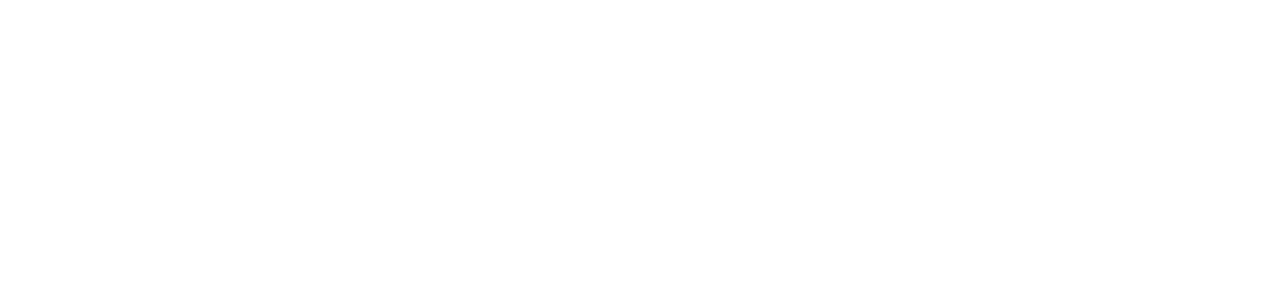
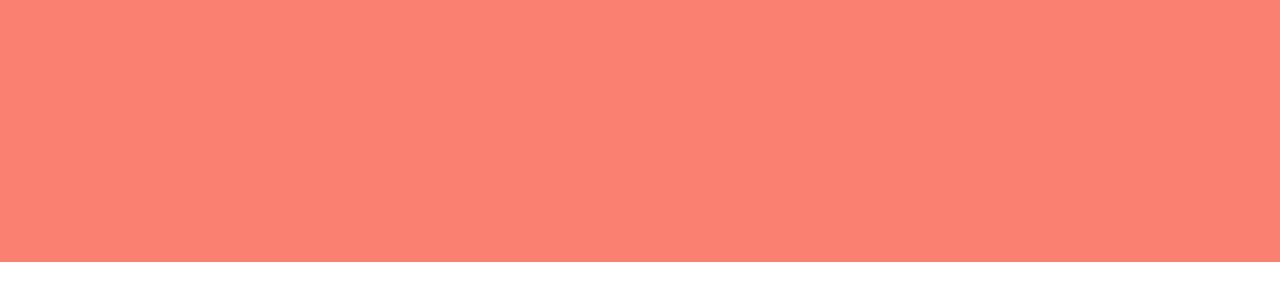
Before and after one commit to AR-mond/Client, a React (Create React App) app: page /test1 in a window 1280 px wide. Shown: the part 138-438 px from the top of the page. Built offline with nearby package versions, Linux system fonts and the light colour scheme.

Commit message:
update test1

```diff
--- a/src/components/test1/test1.jsx
+++ b/src/components/test1/test1.jsx
@@ -11,17 +11,19 @@
   //   document.body.appendChild(scriptModelView);
   // }, []);
   return (
+    <div className={styles.container}>
       <model-viewer
-      className={styles.model}
+        alt="sample"
+        // ar-rotate
+        camera-controls
+        touch-action="pan-y"
+        auto-rotate
         src="3d/sample2.gltf"
-      alt="sample"
         ar
-      ar-rotate
-      auto-rotate
-      camera-controls
         // stage-light-intensity="3"
         // environment-intensity="2"
       ></model-viewer>
+    </div>
   );
 };
 
--- a/src/components/test1/test1.module.css
+++ b/src/components/test1/test1.module.css
@@ -1,5 +1,8 @@
-model-viewer {
+.container {
+  display: flex;
+  justify-content: center;
+  align-items: center;
   background-color: salmon;
-  width: 100%;
-  height: 600px;
+  /* width: 100%; */
+  height: 400px;
 }
```
Lines whose indentation alone changed are shown as unchanged.
